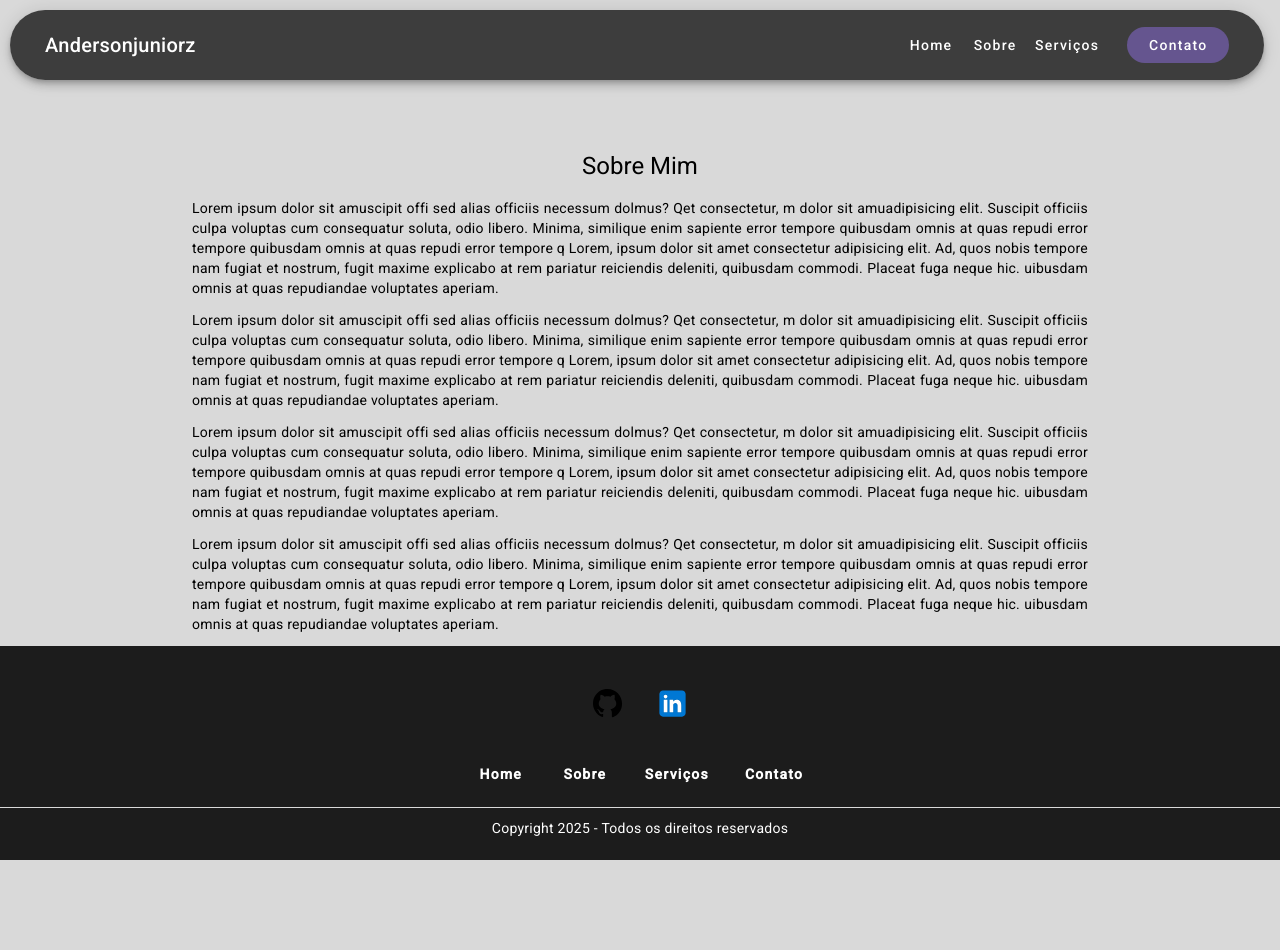
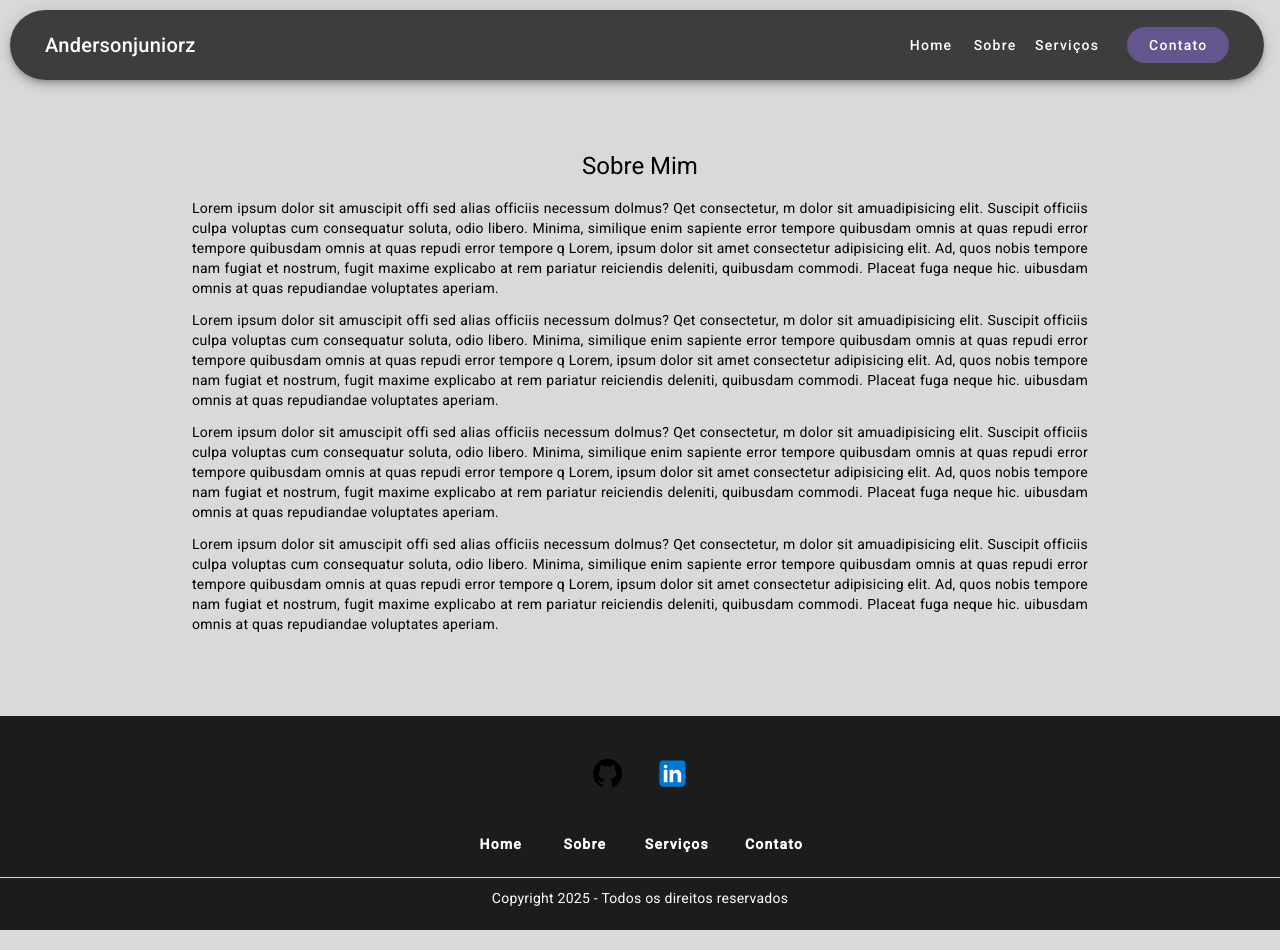
Before and after one commit to andersonjuniorz/andersonjuniorz-portfolio, an Angular app: page /about in a window 1280 px wide. Built offline with nearby package versions, Linux system fonts and the light colour scheme.

Commit message:
improving code

```diff
--- a/src/app/pages/about/about.component.html
+++ b/src/app/pages/about/about.component.html
@@ -1,5 +1,7 @@
 <main class="about-content mt-150">
+
     <h1>Sobre Mim</h1>
+
     <section class="about-text-content">
         <p>Lorem ipsum dolor sit amuscipit offi sed alias officiis necessum dolmus? Qet consectetur, m dolor sit amuadipisicing elit. Suscipit officiis culpa voluptas cum consequatur soluta, odio libero. Minima, similique enim sapiente error tempore quibusdam omnis at quas repudi error tempore quibusdam omnis at quas repudi error tempore q Lorem, ipsum dolor sit amet consectetur adipisicing elit. Ad, quos nobis tempore nam fugiat et nostrum, fugit maxime explicabo at rem pariatur reiciendis deleniti, quibusdam commodi. Placeat fuga neque hic. uibusdam omnis at quas repudiandae voluptates aperiam.</p>
         <p>Lorem ipsum dolor sit amuscipit offi sed alias officiis necessum dolmus? Qet consectetur, m dolor sit amuadipisicing elit. Suscipit officiis culpa voluptas cum consequatur soluta, odio libero. Minima, similique enim sapiente error tempore quibusdam omnis at quas repudi error tempore quibusdam omnis at quas repudi error tempore q Lorem, ipsum dolor sit amet consectetur adipisicing elit. Ad, quos nobis tempore nam fugiat et nostrum, fugit maxime explicabo at rem pariatur reiciendis deleniti, quibusdam commodi. Placeat fuga neque hic. uibusdam omnis at quas repudiandae voluptates aperiam.</p>
--- a/src/app/pages/about/about.component.scss
+++ b/src/app/pages/about/about.component.scss
@@ -11,5 +11,7 @@ p{ text-align: justify; }
 .about-text-content{
     width: 70%;
     justify-content: center;
+    padding-bottom: 70px;
 }
+
 .contactLink{ border-radius: 50%; }
--- a/src/app/pages/about/about.component.ts
+++ b/src/app/pages/about/about.component.ts
@@ -6,6 +6,5 @@ import { Component } from '@angular/core';
   templateUrl: './about.component.html',
   styleUrl: './about.component.scss'
 })
-export class AboutComponent {
 
-}
+export class AboutComponent {}
```
